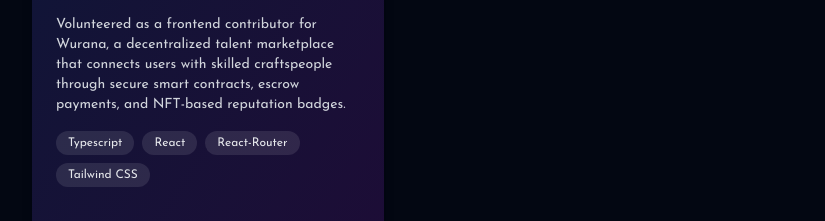
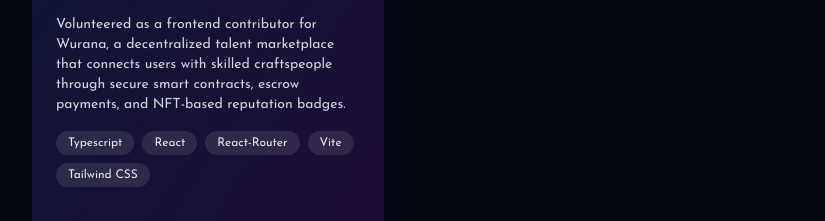
Before and after one commit to SanniAbdulmuiz/my-portfolio-website, a Next.js app: page / in a window 1280 px wide. Shown: the part 3986-4207 px from the top of the page, without its empty margins (48-873 px from the left). Built offline with nearby package versions, Linux system fonts and the light colour scheme.

Commit message:
Refactor MyProjects component: update tech stack for Wurana project for accuracy

```diff
--- a/app/_components/MyProjects.js
+++ b/app/_components/MyProjects.js
@@ -43,7 +43,7 @@ const projects = [
     description:
       "Volunteered as a frontend contributor for Wurana, a decentralized talent marketplace that connects users with skilled craftspeople through secure smart contracts, escrow payments, and NFT-based reputation badges.",
     image: project3,
-    tech: ["Typescript", "React", "React-Router", "Tailwind CSS"],
+    tech: ["Typescript", "React", "React-Router", "Vite", "Tailwind CSS"],
     liveLink: "#",
   },
 ];
```
